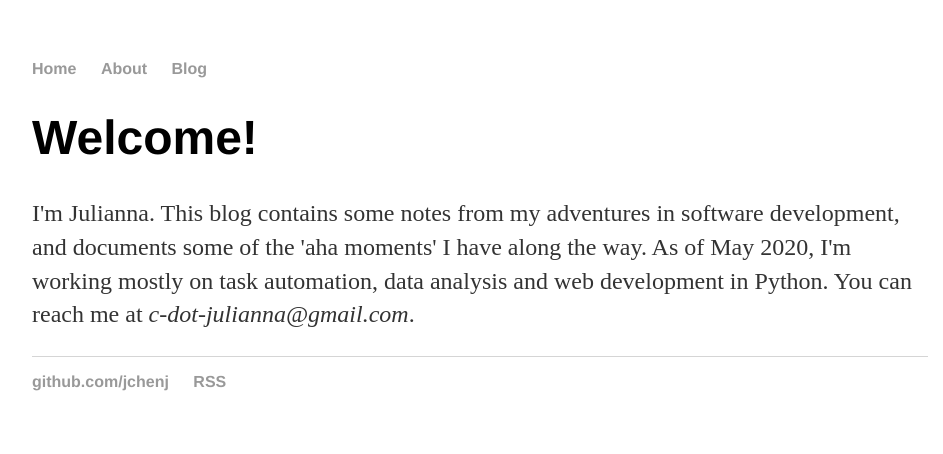
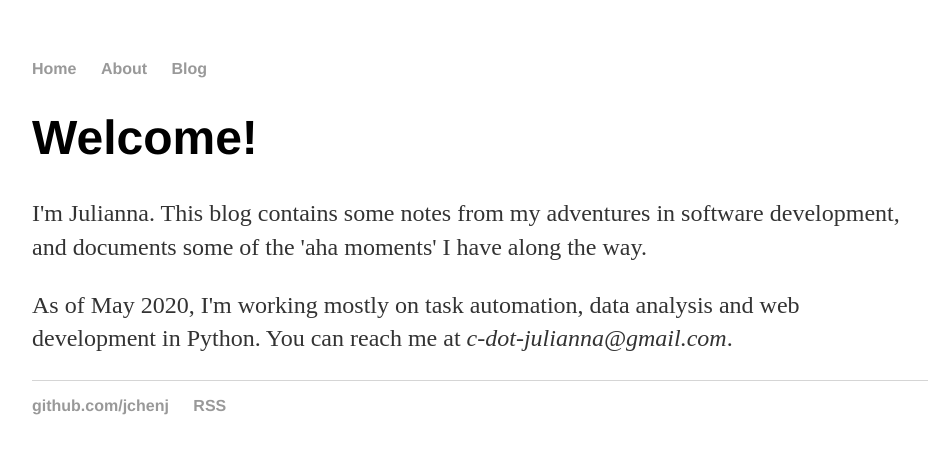
Before and after one commit to jchenj/jchenj.github.io, a Jekyll site: the page built from index.html, in a window 1280 px wide. Shown: the top 454 px of the page, without its empty margins (160-1103 px from the left). Built offline with Jekyll 4.4.1, drawn with Linux system fonts in a browser that asks for light colours.

Commit message:
formatting tweak

```diff
--- a/index.html
+++ b/index.html
@@ -4,6 +4,7 @@ title: Julianna Chen
 ---
 <div class= "blurb">
 	<h1>Welcome!</h1>
-        <p>I'm Julianna. This blog contains some notes from my adventures in software development, and documents some of the 'aha moments' I have along the way. As of May 2020, I'm working mostly on task automation, data analysis and web development in Python. You can reach me at <i>c-dot-julianna@gmail.com</i>.</p>
+    <p>I'm Julianna. This blog contains some notes from my adventures in software development, and documents some of the 'aha moments' I have along the way. </p>
+    <p>As of May 2020, I'm working mostly on task automation, data analysis and web development in Python. You can reach me at <i>c-dot-julianna@gmail.com</i>.</p>
 </div>
 <!-- /.blurb -->
```
